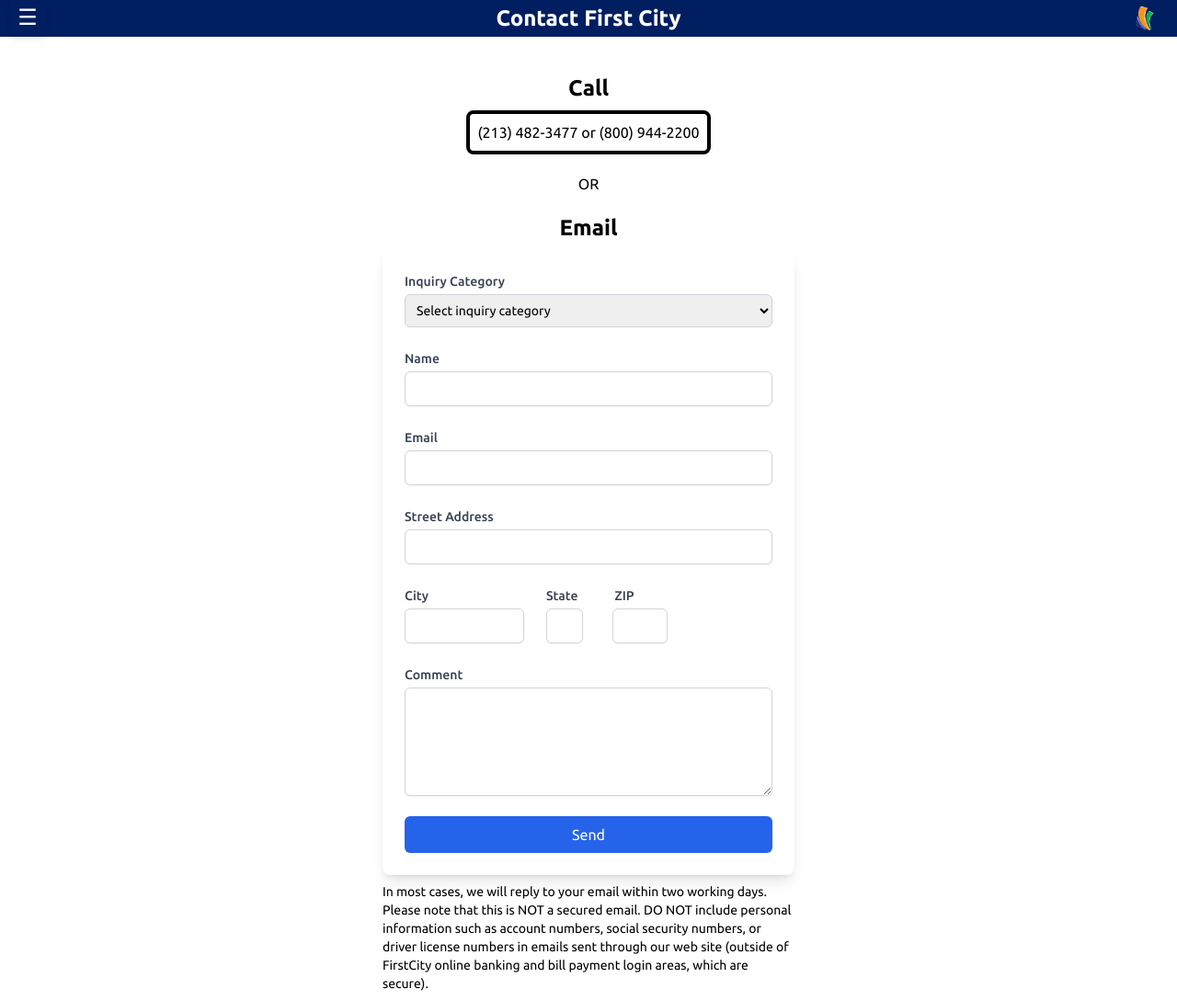
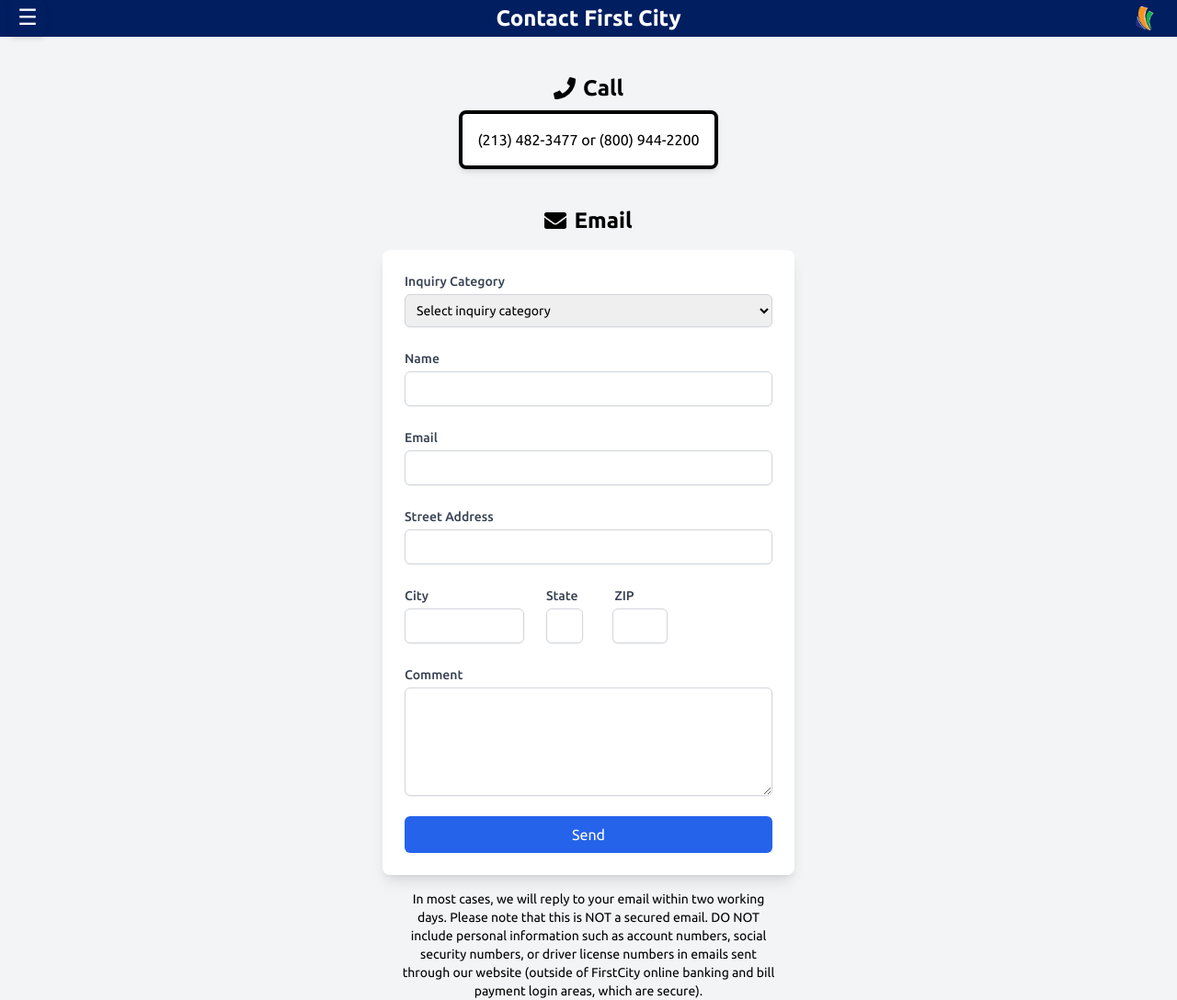
Before and after one commit to everettbu/savings-calc, a React (Vite) app in the folder savings-calculator/: page /contact in a window 1280 px wide. Shown: the whole page at 92% size. Built offline with nearby package versions, Linux system fonts and the light colour scheme.

Commit message:
Styling on contact page

```diff
--- a/savings-calculator/src/pages/Contact.jsx
+++ b/savings-calculator/src/pages/Contact.jsx
@@ -3,6 +3,7 @@ import { useNavigate } from 'react-router-dom';
 import ContactForm from '../components/ContactForm';
 import logo from '../assets/logoicon.png';
 import Menu from '../components/Menu';
+import { FaPhone, FaEnvelope } from 'react-icons/fa';
 
 const Contact = () => {
   const [isDrawerOpen, setIsDrawerOpen] = useState(false);
@@ -13,12 +14,12 @@ const Contact = () => {
   };
 
   const handleFormSubmit = () => {
-        navigate('/thank-you')
-    }
+    navigate('/thank-you');
+  };
 
-    return(
-        <div className="min-h-screen flex flex-col items-center">
-            <header className="bg-primary text-white text-center py-1 w-full">
+  return (
+    <div className="min-h-screen flex flex-col items-center bg-gray-100">
+      <header className="bg-primary text-white text-center py-1 w-full relative">
         <button
           onClick={toggleDrawer}
           className="absolute bg-primary text-white rounded-md hover:bg-primary-dark transition duration-300 shadow-md flex items-center justify-center"
@@ -36,17 +37,17 @@ const Contact = () => {
         </a>
       </header>
       <Menu isDrawerOpen={isDrawerOpen} toggleDrawer={toggleDrawer} navigate={navigate} />
-            <div className='text-2xl font-bold flex mt-10'>
-                    Call
+      <div className="flex flex-col items-center mt-10 px-4">
+        <div className="flex items-center text-2xl font-bold mb-2">
+          <FaPhone className="mr-2" /> Call
         </div>
-            <div className="border-4 border-black rounded-lg flex flex-col justify-center mt-2 items-center mb-5 p-2">
+        <div className="border-4 border-black rounded-lg flex flex-col justify-center items-center mb-5 p-4 bg-white shadow-md">
           (213) 482-3477 or (800) 944-2200
         </div>
-            OR
-            <div className='font-bold text-2xl mt-5'>
-                Email
+        <div className="text-2xl font-bold mt-5 flex items-center">
+          <FaEnvelope className="mr-2" /> Email
         </div>
-            <main className="flex-col flex-1 mt-2">
+        <main className="flex flex-col items-center w-full mt-4">
           <div className="bg-white p-6 rounded-lg shadow-lg w-full max-w-md">
             <ContactForm
               initialValues={{
@@ -73,14 +74,13 @@ const Contact = () => {
               Send
             </button>
           </div>
-                <div className='w-full max-w-md text-sm mt-2 mb-2'>
-                In most cases, we will reply to your email within two working days. Please note that this is NOT a secured email.
-                DO NOT include personal information such as account numbers, social security numbers, or driver license numbers in emails sent through our web site
-                (outside of FirstCity online banking and bill payment login areas, which are secure).
+          <div className="w-full max-w-md text-sm mt-4 px-4 text-center">
+            In most cases, we will reply to your email within two working days. Please note that this is NOT a secured email. DO NOT include personal information such as account numbers, social security numbers, or driver license numbers in emails sent through our website (outside of FirstCity online banking and bill payment login areas, which are secure).
           </div>
         </main>
       </div>
-    )
-}
+    </div>
+  );
+};
 
 export default Contact;
```
Lines whose indentation alone changed are shown as unchanged.
